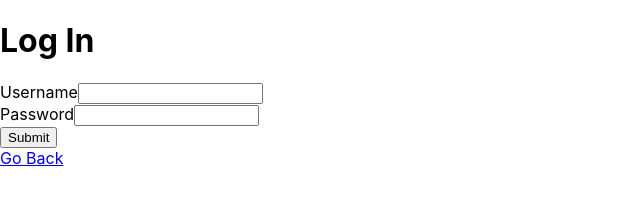
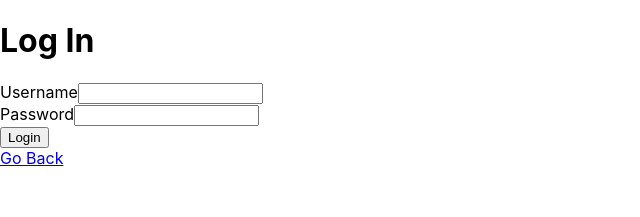
Before and after one commit to kchhan/blog-app, a React (Create React App) app in the folder blog-view/: page /login in a window 1280 px wide. Shown: the top 217 px of the page, without its empty margins (0-640 px from the left). Built offline with nearby package versions, Linux system fonts and the light colour scheme.

Commit message:
add jsonwebtokens to when logging in

```diff
--- a/blog-view/src/App.js
+++ b/blog-view/src/App.js
@@ -1,5 +1,6 @@
-import React from 'react';
+import React, { useState, useEffect } from 'react';
 import { BrowserRouter, Switch, Route } from 'react-router-dom';
+import { getUser } from './Utils/Common';
 
 import Login from './components/Login/Login';
 import Signup from './components/Signup/Signup';
@@ -7,6 +8,23 @@ import PostsList from './components/PostList/PostsList';
 import PostDetail from './components/PostDetail/PostDetail';
 
 const App = () => {
+  const [isLoading, setIsLoading] = useState(true);
+  const [isLoggedIn, setIsLoggedIn] = useState(false);
+  const [user, setUser] = useState();
+
+  useEffect(() => {
+    const user = getUser();
+    if (user) {
+      setIsLoggedIn(true);
+      setUser(user);
+    }
+    return setIsLoading(false);
+  }, []);
+
+  if (isLoading) {
+    return <div>Loading...</div>;
+  }
+
   return (
     <BrowserRouter>
       <Switch>
--- /dev/null
+++ b/blog-view/src/Utils/Common.js
@@ -0,0 +1,23 @@
+// return the user from the session storage
+export const getUser = () => {
+  const userStr = localStorage.getItem('user');
+  if (userStr) return JSON.parse(userStr);
+  else return null;
+};
+
+// return the token from the local storage
+export const getToken = () => {
+  return localStorage.getItem('token') || null;
+};
+
+// remove the token and user from the local storage
+export const removeUserLocal = () => {
+  localStorage.removeItem('token');
+  localStorage.removeItem('user');
+};
+
+// set the token and user from the local storage
+export const setUserLocal = (token, user) => {
+  localStorage.setItem('token', token);
+  localStorage.setItem('user', JSON.stringify(user));
+};
--- a/blog-view/src/components/Header/Header.js
+++ b/blog-view/src/components/Header/Header.js
@@ -1,7 +1,12 @@
 import React from 'react';
 import { Link } from 'react-router-dom';
+import { removeUserLocal } from '../../Utils/Common';
 
 const Header = () => {
+  const handleLogout = () => {
+    removeUserLocal();
+  };
+
   return (
     <nav>
       <div>
@@ -11,6 +16,7 @@ const Header = () => {
         <Link to={'/'}>Home</Link>
         <Link to={'/login'}>Log In</Link>
         <Link to={'/signup'}>Sign Up</Link>
+        <input type='button' onClick={handleLogout} value='Logout' />
       </div>
     </nav>
   );
--- a/blog-view/src/components/Login/Login.js
+++ b/blog-view/src/components/Login/Login.js
@@ -1,10 +1,13 @@
 import React, { useState } from 'react';
 import { Link } from 'react-router-dom';
 import axios from 'axios';
+import { setUserLocal } from '../../Utils/Common';
 
 const Login = () => {
   const [username, setUsername] = useInput('');
   const [password, setPassword] = useInput('');
+  const [loading, setLoading] = useState(false);
+  const [error, setError] = useState(null);
 
   // sets values for form data
   function useInput(initialValue) {
@@ -17,24 +20,33 @@ const Login = () => {
     return [value, handleChange];
   }
 
-  const handleSubmit = (e) => {
+  const handleLogin = (e) => {
     e.preventDefault();
     const data = {
       username: username,
       password: password,
     };
+    setError(null);
+    setLoading(true);
     axios
       .post('http://localhost:5000/api/auth/login', data)
-      .then((response) => console.log(response))
+      .then((response) => {
+        setLoading(false);
+        setUserLocal(response.data.token, response.data.user);
+        console.log('Login with', response.data.user.username);
+      })
       .catch((error) => {
-        console.log(error);
+        setLoading(false);
+        if (error.response.status === 401)
+          setError(error.response.data.message);
+        else setError('Something went wrong. Please try again later.');
       });
   };
 
   return (
     <div>
       <h1>Log In</h1>
-      <form onSubmit={handleSubmit}>
+      <form>
         <div>
           <label htmlFor='username'>Username</label>
           <input
@@ -53,8 +65,14 @@ const Login = () => {
             required
           ></input>
         </div>
+        {error}
         <div>
-          <button type='submit'>Submit</button>
+          <input
+            type='button'
+            value={loading ? 'Loading...' : 'Login'}
+            onClick={handleLogin}
+            disabled={loading}
+          />
         </div>
       </form>
       <div>
```
